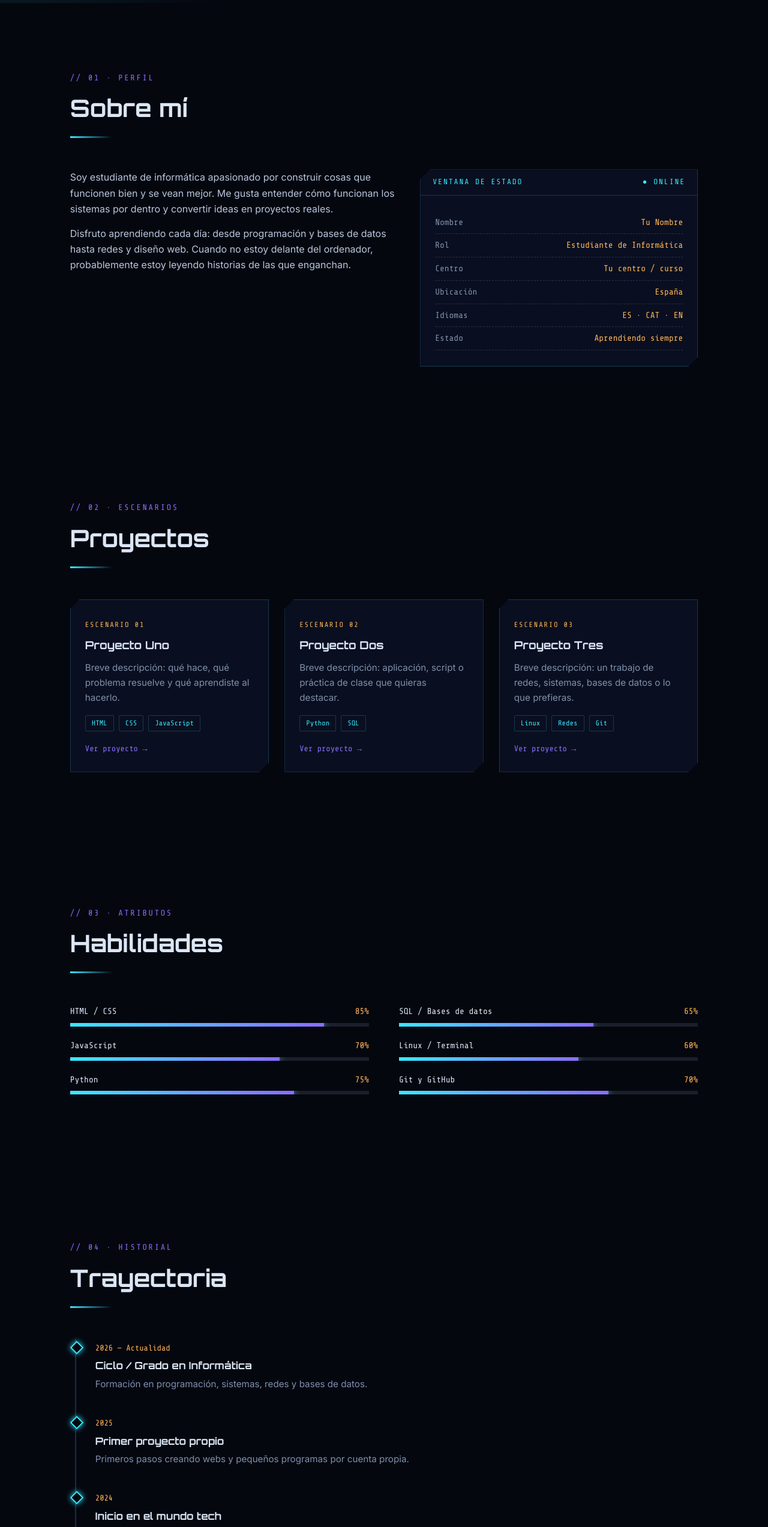
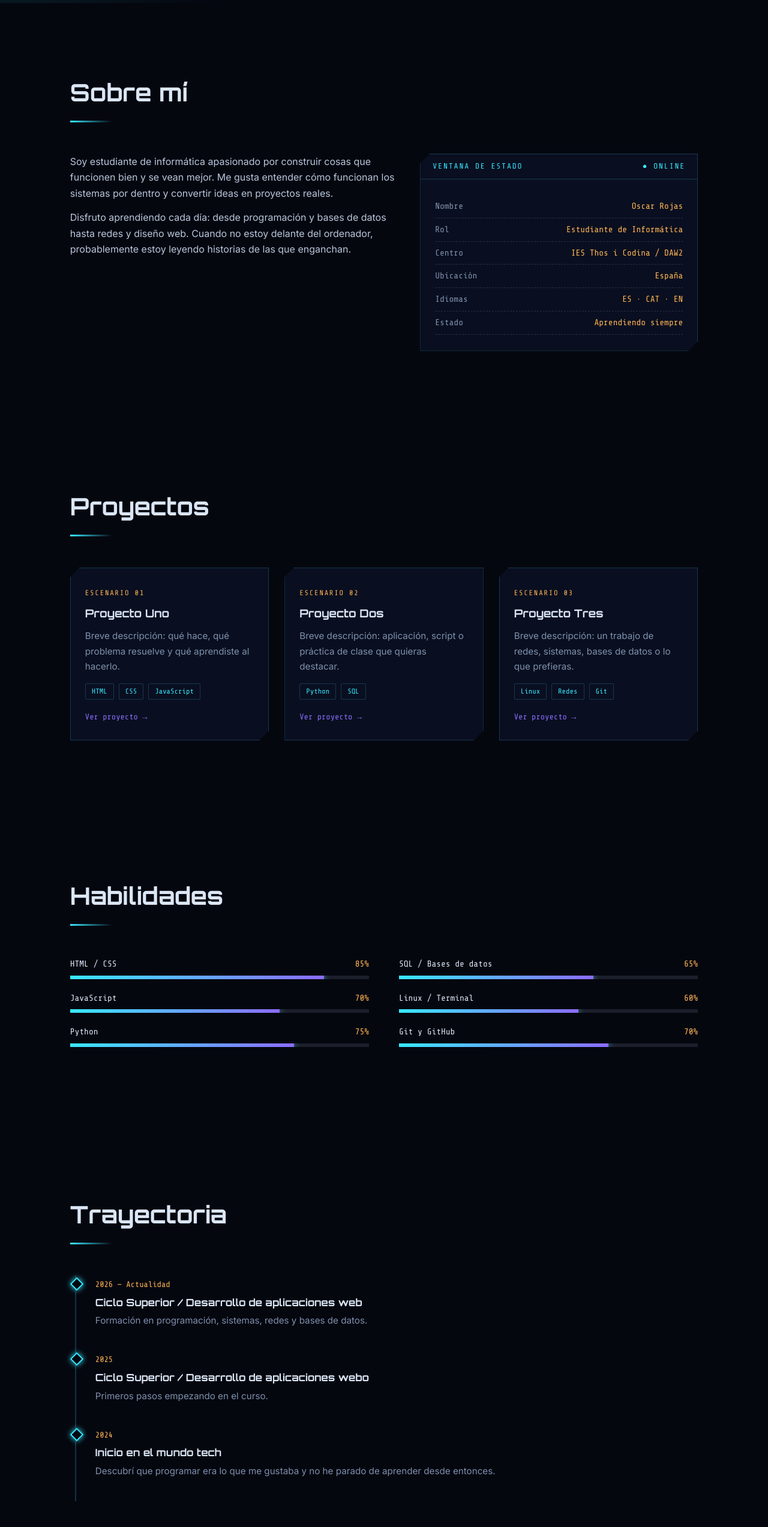
Before and after one commit to Oskar2305/DAW2_M08_OscarRojas, a plain HTML site: page index.html in a window 1280 px wide. Shown: the part 795-3340 px from the top of the page at 60% size. Drawn offline with nearby package versions, Linux system fonts and the light colour scheme.

Commit message:
Add files via upload

```diff
--- a/index.html
+++ b/index.html
@@ -3,8 +3,8 @@
 <head>
 <meta charset="UTF-8">
 <meta name="viewport" content="width=device-width, initial-scale=1">
-<title>Portafolio | Tu Nombre</title>
-<meta name="description" content="Portafolio de informática: proyectos, habilidades y contacto.">
+<title>Portafolio | Oscar Rojas</title>
+<meta name="description" content="Portafolio de informatica: proyectos, habilidades y contacto.">
 <link rel="preconnect" href="https://fonts.googleapis.com">
 <link rel="preconnect" href="https://fonts.gstatic.com" crossorigin>
 <link href="https://fonts.googleapis.com/css2?family=Orbitron:wght@500;700;900&family=Cinzel:wght@500;700&family=Share+Tech+Mono&family=Inter:wght@400;500;600&display=swap" rel="stylesheet">
@@ -254,7 +254,7 @@ footer { position: relative; z-index: 1; text-align: center; padding: 34px 6vw 4
 
 <!-- ================= SOBRE MÍ ================= -->
 <section id="sobre-mi">
-  <div class="sec-title reveal"><small>// 01 · PERFIL</small><h2>Sobre mí</h2></div>
+  <div class="sec-title reveal"><h2>Sobre mí</h2></div>
   <div class="about-grid reveal">
     <div>
       <!-- EDITA: cuenta quién eres y qué te gusta de la informática -->
@@ -265,9 +265,9 @@ footer { position: relative; z-index: 1; text-align: center; padding: 34px 6vw 4
       <div class="panel-head"><span>VENTANA DE ESTADO</span><span>● ONLINE</span></div>
       <div class="panel-body">
         <!-- EDITA estos datos -->
-        <div class="stat-row"><span>Nombre</span><span>Tu Nombre</span></div>
+        <div class="stat-row"><span>Nombre</span><span>Oscar Rojas</span></div>
         <div class="stat-row"><span>Rol</span><span>Estudiante de Informática</span></div>
-        <div class="stat-row"><span>Centro</span><span>Tu centro / curso</span></div>
+        <div class="stat-row"><span>Centro</span><span>IES Thos i Codina / DAW2</span></div>
         <div class="stat-row"><span>Ubicación</span><span>España</span></div>
         <div class="stat-row"><span>Idiomas</span><span>ES · CAT · EN</span></div>
         <div class="stat-row"><span>Estado</span><span>Aprendiendo siempre</span></div>
@@ -278,7 +278,7 @@ footer { position: relative; z-index: 1; text-align: center; padding: 34px 6vw 4
 
 <!-- ================= PROYECTOS ================= -->
 <section id="proyectos">
-  <div class="sec-title reveal"><small>// 02 · ESCENARIOS</small><h2>Proyectos</h2></div>
+  <div class="sec-title reveal"><h2>Proyectos</h2></div>
   <div class="cards">
     <!-- EDITA o duplica estas tarjetas con tus proyectos reales -->
     <article class="panel card reveal">
@@ -313,7 +313,7 @@ footer { position: relative; z-index: 1; text-align: center; padding: 34px 6vw 4
 
 <!-- ================= HABILIDADES ================= -->
 <section id="habilidades">
-  <div class="sec-title reveal"><small>// 03 · ATRIBUTOS</small><h2>Habilidades</h2></div>
+  <div class="sec-title reveal"><h2>Habilidades</h2></div>
   <div class="skills reveal">
     <!-- EDITA los porcentajes en data-level -->
     <div>
@@ -331,25 +331,25 @@ footer { position: relative; z-index: 1; text-align: center; padding: 34px 6vw 4
 
 <!-- ================= TRAYECTORIA ================= -->
 <section id="trayectoria">
-  <div class="sec-title reveal"><small>// 04 · HISTORIAL</small><h2>Trayectoria</h2></div>
+  <div class="sec-title reveal"><h2>Trayectoria</h2></div>
   <div class="timeline reveal">
     <!-- EDITA con tus estudios y logros -->
-    <div class="tl-item"><time>2026 — Actualidad</time><h3>Ciclo / Grado en Informática</h3><p>Formación en programación, sistemas, redes y bases de datos.</p></div>
-    <div class="tl-item"><time>2025</time><h3>Primer proyecto propio</h3><p>Primeros pasos creando webs y pequeños programas por cuenta propia.</p></div>
-    <div class="tl-item"><time>2024</time><h3>Inicio en el mundo tech</h3><p>Descubrí que programar era lo mío y no he parado de aprender desde entonces.</p></div>
+    <div class="tl-item"><time>2026 — Actualidad</time><h3>Ciclo Superior / Desarrollo de aplicaciones web</h3><p>Formación en programación, sistemas, redes y bases de datos.</p></div>
+    <div class="tl-item"><time>2025</time><h3>Ciclo Superior / Desarrollo de aplicaciones webo</h3><p>Primeros pasos empezando en el curso.</p></div>
+    <div class="tl-item"><time>2024</time><h3>Inicio en el mundo tech</h3><p>Descubrí que programar era lo que me gustaba y no he parado de aprender desde entonces.</p></div>
   </div>
 </section>
 
 <!-- ================= CONTACTO ================= -->
 <section id="contacto">
-  <div class="sec-title reveal"><small>// 05 · CONEXIÓN</small><h2>Contacto</h2></div>
+  <div class="sec-title reveal"><h2>Contacto</h2></div>
   <div class="panel reveal">
     <div class="panel-body contact-box">
       <p>¿Tienes una idea, una pregunta o quieres colaborar? Escríbeme y te respondo en cuanto pueda.</p>
       <div class="links">
         <!-- EDITA tus enlaces -->
-        <a class="btn" href="mailto:tucorreo@ejemplo.com">Correo</a>
-        <a class="btn alt" href="https://github.com/" target="_blank" rel="noopener">GitHub</a>
+        <a class="btn" href="oskar.rp2305@gmail.com">Correo</a>
+        <a class="btn alt" href="https://github.com/Oskar2305" target="_blank" rel="noopener">GitHub</a>
         <a class="btn" href="https://www.linkedin.com/" target="_blank" rel="noopener">LinkedIn</a>
       </div>
     </div>
@@ -357,7 +357,7 @@ footer { position: relative; z-index: 1; text-align: center; padding: 34px 6vw 4
 </section>
 </main>
 
-<footer>© <span id="year"></span> Tu Nombre · Hecho con HTML, CSS y JavaScript</footer>
+<footer>© <span id="year"></span> Oscar · Hecho con HTML, CSS y JavaScript</footer>
 
 <script>
 /* ==========================================================
```
